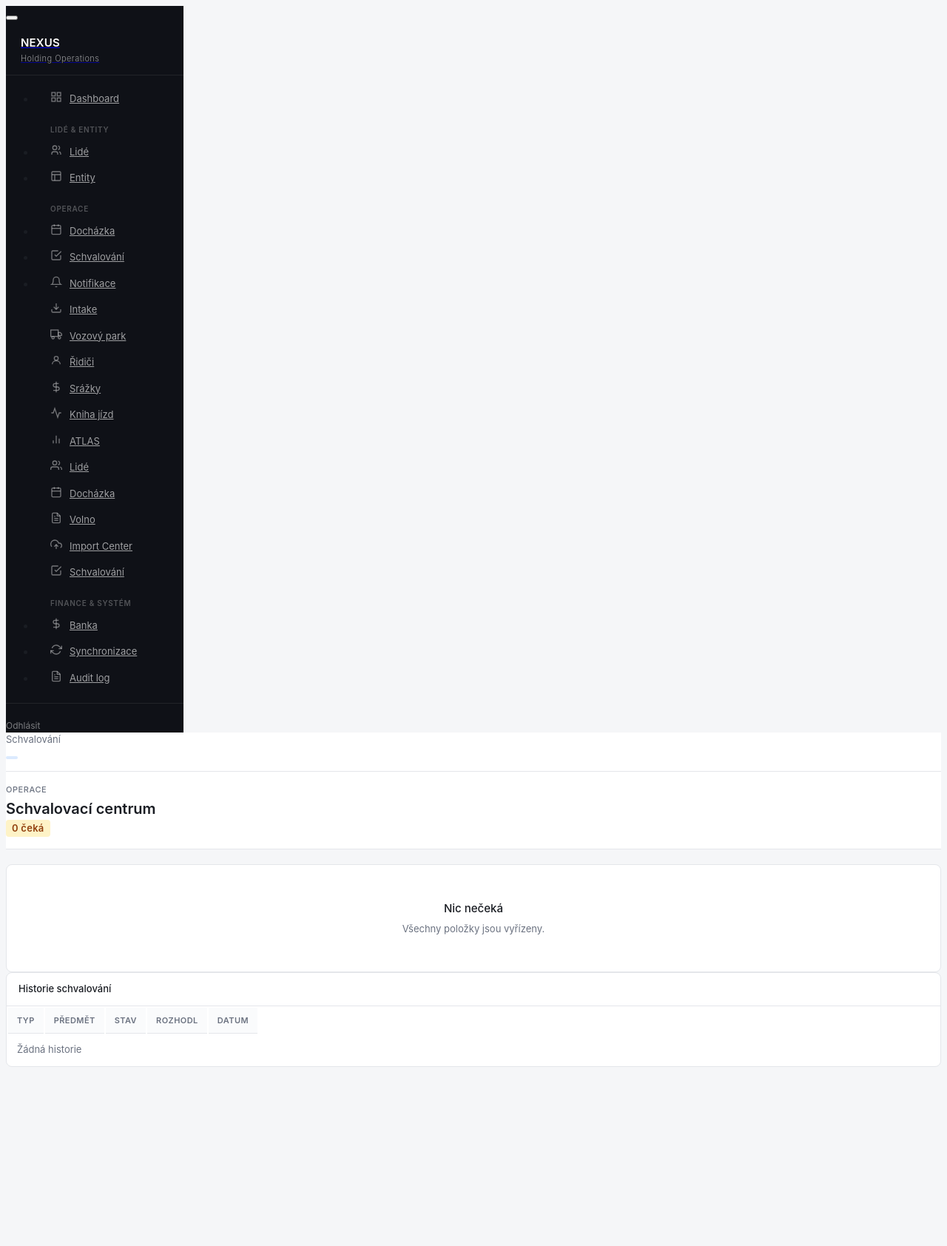
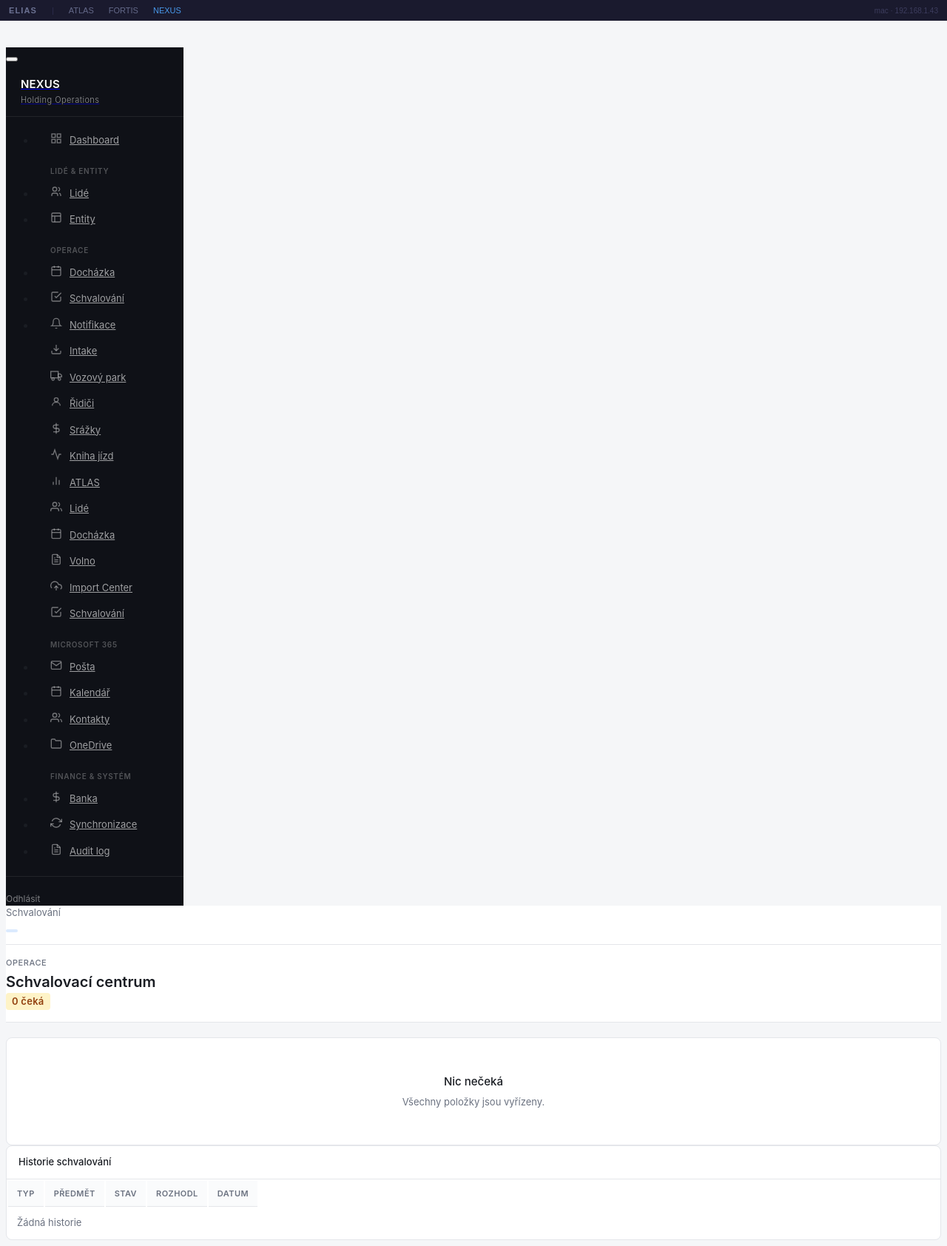
Before and after one commit to maroldova-sketch/investimenti-nexus, a FastAPI app: template frontend/templates/pages/approval/center.html in a window 1280 px wide. Shown: the whole page at 74% size. Before the commit the page ends 1442 px from the top, so only its background shows below. Run offline with FastAPI, Linux system fonts and the light colour scheme; the template is opened without the code that fills it, so the values that code supplies are empty; some libraries are stand-ins or nearby versions.

Commit message:
ui: ELIAS hub bar (NEXUS/FORTIS/ATLAS links) + M365 sidebar nav
- Fixed top bar 28px s linky na 3 appky ekosystému
- Sidebar: Microsoft 365 sekce (Pošta, Kalendář, Kontakty, OneDrive)

🤖 Rebirth session 2026-04-21

```diff
--- a/backend/modules/auth/routes.py
+++ b/backend/modules/auth/routes.py
@@ -35,6 +35,14 @@ body{background:#0f1117;display:flex;align-items:center;justify-content:center;m
 </style>
 </head>
 <body>
+<div style="position:fixed;top:0;left:0;right:0;height:28px;background:#1a1a2e;z-index:9999;display:flex;align-items:center;padding:0 14px;gap:20px;font-size:11px;font-family:sans-serif;">
+<span style="color:#6c7293;font-weight:700;letter-spacing:.1em;">ELIAS</span>
+<span style="color:#2d2d4e;">|</span>
+<a href="http://192.168.1.43:8000" style="color:#4da6ff;text-decoration:none;font-weight:500;">NEXUS</a>
+<a href="http://192.168.1.43:8050" style="color:#6c7293;text-decoration:none;font-weight:500;">FORTIS</a>
+<a href="http://192.168.1.43:8060" style="color:#6c7293;text-decoration:none;font-weight:500;">ATLAS</a>
+<span style="margin-left:auto;color:#3d3d5e;font-size:10px;">mac · 192.168.1.43</span>
+</div>
 <div class="login-box">
   <div class="login-logo">NEXUS</div>
   <div class="login-sub">Holding Operations Console</div>
--- a/frontend/templates/layouts/base.html
+++ b/frontend/templates/layouts/base.html
@@ -8,7 +8,18 @@
   <link rel="stylesheet" href="/static/css/nexus.css">
 </head>
 <body class="antialiased">
-<div class="wrapper">
+  <!-- ELIAS Hub bar -->
+  <div style="position:fixed;top:0;left:0;right:0;height:28px;background:#1a1a2e;z-index:9999;display:flex;align-items:center;padding:0 12px;gap:20px;font-size:11px;font-family:sans-serif;">
+    <span style="color:#6c7293;font-weight:700;letter-spacing:.1em;">ELIAS</span>
+    <span style="color:#2d2d4e;">|</span>
+    <a href="http://192.168.1.43:8060" style="color:#6c7293;text-decoration:none;font-weight:500;opacity:.9;" title="Analytika · Shadow Zone">ATLAS</a>
+    <a href="http://192.168.1.43:8050" style="color:#6c7293;text-decoration:none;font-weight:500;opacity:.9;" title="Ekonomika · Bonusy · Srážky">FORTIS</a>
+    <a href="http://192.168.1.43:8000" style="color:#4da6ff;text-decoration:none;font-weight:500;opacity:.9;" title="Operace · HR · Fleet">NEXUS</a>
+    <span style="margin-left:auto;color:#3d3d5e;font-size:10px;">mac · 192.168.1.43</span>
+  </div>
+  <div style="height:28px;"></div>
+
+<div class="wrapper" style="padding-top:28px;">
 
   {# ── SIDEBAR ── #}
   <aside class="navbar navbar-vertical navbar-expand-lg" data-bs-theme="dark">
@@ -111,6 +122,33 @@
             </a>
           </li>
 
+          <div class="nav-section-label">Microsoft 365</div>
+
+          <li class="nav-item">
+            <a class="nav-link{% if active_section == 'm365' %} active{% endif %}" href="/m365/mail">
+              <span class="nav-link-icon"><svg xmlns="http://www.w3.org/2000/svg" width="16" height="16" viewBox="0 0 24 24" fill="none" stroke="currentColor" stroke-width="2"><path d="M4 4h16c1.1 0 2 .9 2 2v12c0 1.1-.9 2-2 2H4c-1.1 0-2-.9-2-2V6c0-1.1.9-2 2-2z"/><polyline points="22,6 12,13 2,6"/></svg></span>
+              <span class="nav-link-title">Pošta</span>
+            </a>
+          </li>
+          <li class="nav-item">
+            <a class="nav-link{% if active_section == 'm365-calendar' %} active{% endif %}" href="/m365/calendar">
+              <span class="nav-link-icon"><svg xmlns="http://www.w3.org/2000/svg" width="16" height="16" viewBox="0 0 24 24" fill="none" stroke="currentColor" stroke-width="2"><rect x="3" y="4" width="18" height="18" rx="2"/><line x1="16" y1="2" x2="16" y2="6"/><line x1="8" y1="2" x2="8" y2="6"/><line x1="3" y1="10" x2="21" y2="10"/></svg></span>
+              <span class="nav-link-title">Kalendář</span>
+            </a>
+          </li>
+          <li class="nav-item">
+            <a class="nav-link{% if active_section == 'm365-contacts' %} active{% endif %}" href="/m365/contacts">
+              <span class="nav-link-icon"><svg xmlns="http://www.w3.org/2000/svg" width="16" height="16" viewBox="0 0 24 24" fill="none" stroke="currentColor" stroke-width="2"><path d="M17 21v-2a4 4 0 0 0-4-4H5a4 4 0 0 0-4 4v2"/><circle cx="9" cy="7" r="4"/><path d="M23 21v-2a4 4 0 0 0-3-3.87"/><path d="M16 3.13a4 4 0 0 1 0 7.75"/></svg></span>
+              <span class="nav-link-title">Kontakty</span>
+            </a>
+          </li>
+          <li class="nav-item">
+            <a class="nav-link{% if active_section == 'm365-files' %} active{% endif %}" href="/m365/files">
+              <span class="nav-link-icon"><svg xmlns="http://www.w3.org/2000/svg" width="16" height="16" viewBox="0 0 24 24" fill="none" stroke="currentColor" stroke-width="2"><path d="M22 19a2 2 0 0 1-2 2H4a2 2 0 0 1-2-2V5a2 2 0 0 1 2-2h5l2 3h9a2 2 0 0 1 2 2z"/></svg></span>
+              <span class="nav-link-title">OneDrive</span>
+            </a>
+          </li>
+
           <div class="nav-section-label">Finance & Systém</div>
 
           <li class="nav-item {% if active_section == 'bank' %}active{% endif %}">
```
